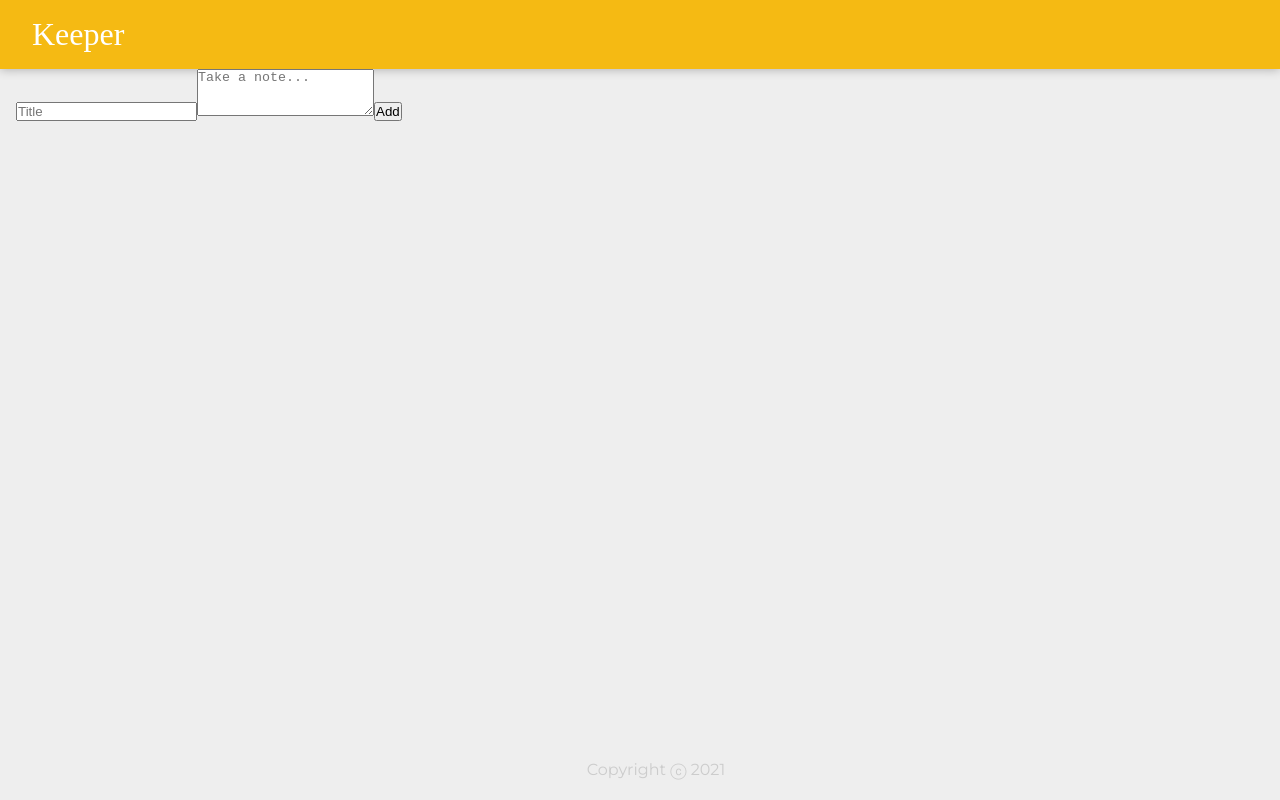
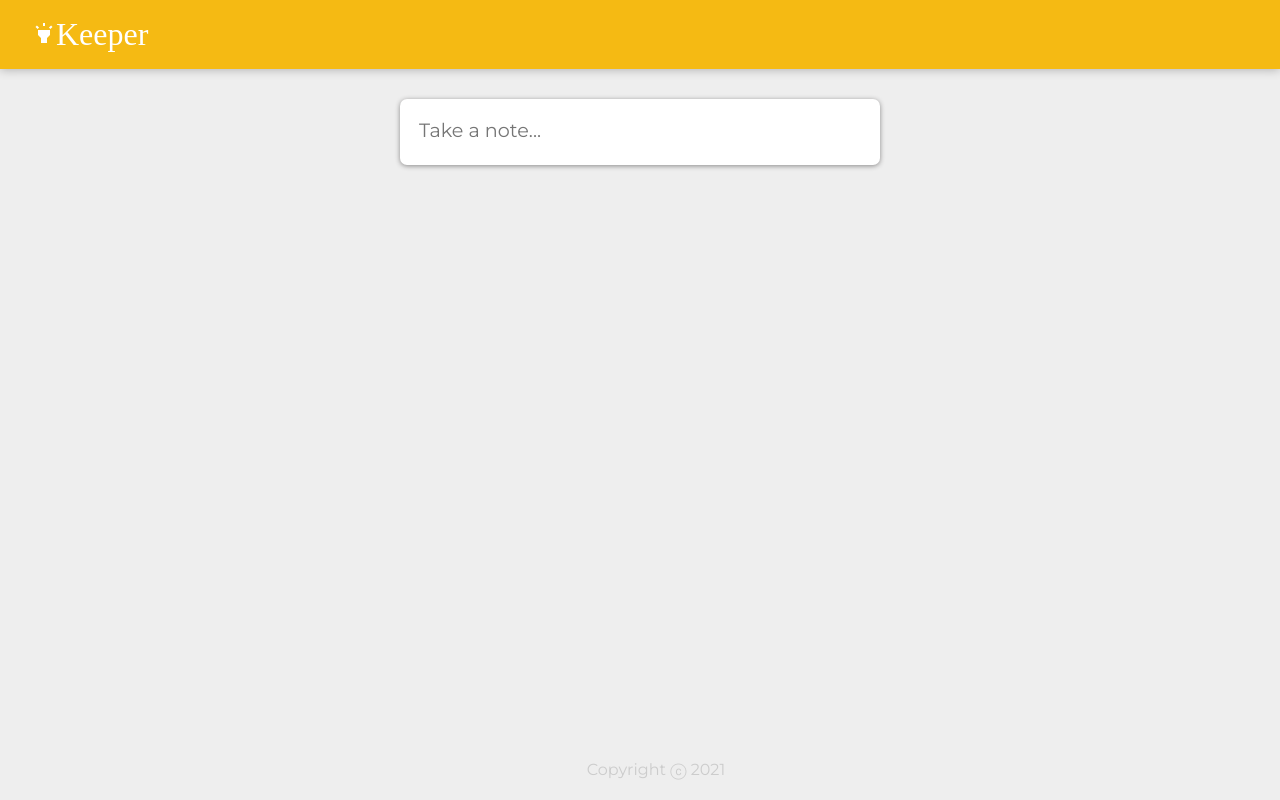
Before and after one commit to yyash01/react-portfolio, a React (Create React App) app: page / in a window 1280 px wide. Built offline with nearby package versions, Linux system fonts and the light colour scheme; a web font is replaced by a local one.

Commit message:
added some more functionaltiy

```diff
--- a/src/components/CreateArea.jsx
+++ b/src/components/CreateArea.jsx
@@ -1,40 +1,33 @@
 import React, { useState } from "react";
+import AddIcon from '@material-ui/icons/Add';
+import Fab from '@material-ui/core/Fab';
+import Zoom from '@material-ui/core/Zoom';
 
 function CreateArea(props) {
-    //I have created a constant which is a object and which store both content and title.
-    const[note , setNote] = useState({
-        //the initial state is going to be a title key which is set to a empty string .
-        //and a content key which is same set to a empty string.
+  const [note, setNote] = useState({
     title: "",
     content: ""
-
   });
 
-    //Now handleChange is going to receive an event when it gets triggered
+  const [isExpanded , setExpanded] = useState(false);
+
   function handleChange(event) {
-        //we will distructure the event so that we can get hold of event.target.name and .value
-        //now we can treat this name and value as seprate constants.
-        const {name,value} = event.target;
+    const { name, value } = event.target;
 
-        //for saving what we are typing in the title and content TextArea.
     setNote(prevNote => {
-            return{
-                ...prevNote, //used the spread operator to spread all the previous key value pairs.
-                [name] : value
-                /* And remember that this syntax simply turns this
-                name key from just the string name for the key to the actual value of this name constant.
-                 */
+      return {
+        ...prevNote,
+        [name]: value
       };
     });
+  }
 
+  function handleClick()
+  {
+    setExpanded(true);
   }
-    //So when this button gets clicked, we're going to pass it a function that should be triggered.
-    //name of function would be : submitNote
+
   function submitNote(event) {
-
-    //And calling this onAdd from the props is going to be equivalent to calling the
-    // addNote from the App.jsx.And in order for us to be able to add the note we have to pass it back
-    // as an input.
     props.onAdd(note);
     setNote({
       title: "",
@@ -43,21 +36,30 @@
     event.preventDefault();
   }
 
-    /*Whenever you click on a button inside a form,
-    the default behavior is to refresh the page. And to prevent the default refresh
-    of the page : we use ---  event.preventDefault.*/
-
-
   return (
     <div>
-            <form>
-                <input name="title" onChange={handleChange}value={note.title} placeholder="Title" />
-                <textarea name="content"
+      <form className="create-note">
+        {isExpanded && (
+            <input
+            name="title"
+            onChange={handleChange}
+            value={note.title}
+            placeholder="Title"
+          />
+        )}
+        <textarea
+          name="content"
+          onClick ={handleClick}
+          onChange={handleChange}
           value={note.content}
-                    onChange={handleChange}
-                    placeholder="Take a note..." rows="3"
+          placeholder="Take a note..."
+          rows={isExpanded ? "3" : "1"}
         />
-                <button onClick={submitNote}>Add</button>
+        <Zoom in={isExpanded}>
+            <Fab onClick={submitNote}>
+                <AddIcon />
+            </Fab>
+        </Zoom>
       </form>
     </div>
   );
--- a/src/components/Header.jsx
+++ b/src/components/Header.jsx
@@ -1,9 +1,10 @@
 import React from "react";
+import HighlightIcon from '@material-ui/icons/Highlight';
 
 function Header() {
     return (
         <header>
-            <h1>Keeper</h1>
+            <h1><HighlightIcon />Keeper</h1>
         </header>
     );
 }
--- a/src/components/Note.jsx
+++ b/src/components/Note.jsx
@@ -1,4 +1,5 @@
 import React from "react";
+import DeleteIcon from '@material-ui/icons/Delete';
 
 function Note(props) {
 
@@ -11,7 +12,9 @@
         <div className="note">
             <h1>{props.title}</h1>
             <p>{props.content}</p>
-            <button onClick={handleClick}>DELETE</button>
+            <button onClick={handleClick}>
+                <DeleteIcon />
+            </button>
         </div>
     );
 }
```
Lines whose indentation alone changed are shown as unchanged.
